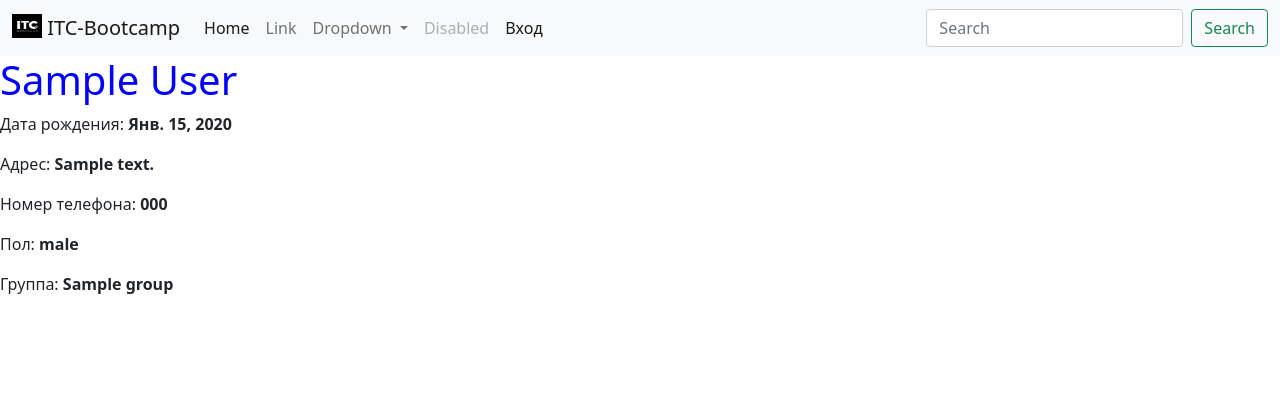
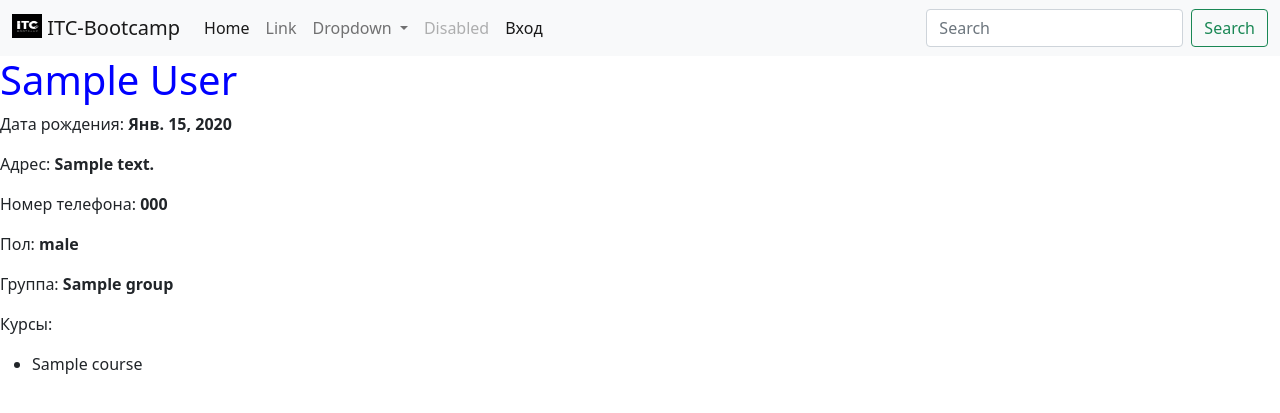
Before and after one commit to AnasKg/my_first_project, a Django app: page /course/students/1/ in a window 1280 px wide. Shown: the top 413 px of the page. Run offline with Django 3.2, Linux system fonts and the light colour scheme; tables that the repository leaves empty hold one stand-in row (values such as "Sample post"); some libraries are stand-ins or nearby versions.

Commit message:
Courses of student in detail page

```diff
--- a/course/templates/course/student-detail.html
+++ b/course/templates/course/student-detail.html
@@ -12,4 +12,18 @@
     <p>Пол: <strong>{{ student.gender }} </strong></p>
     <p>Группа: <strong>{{ student.group }} </strong></p>
 
+    <p>Курсы: </p>
+
+    {% comment %} <ul>
+        {% for course in student.courses.all %}
+            <li> {{ course.name }} </li>
+        {% endfor %}
+    </ul> {% endcomment %}
+
+    <ul>
+        {% for course in courses %}
+            <li> {{ course.name }} </li>
+        {% endfor %}
+    </ul>
+
 {% endblock %}
--- a/course/urls.py
+++ b/course/urls.py
@@ -13,7 +13,8 @@ urlpatterns = [
     path('groups/<int:group_id>/', views.group_detail, name='group_detail'),
 
     path('students/', views.student_list, name='student_list'),
-    path('students/<int:student_id>/', views.student_detail, name='student_detail'),
+    path('students/<int:student_id>/',
+         views.StudentDetailView.as_view(), name='student_detail'),
 
     path("students/random/", views.student_random, name="student_random")
 ]
--- a/course/views.py
+++ b/course/views.py
@@ -1,3 +1,4 @@
+import course
 import random
 from course.forms import BranchForm
 from django.http.response import Http404, HttpResponseRedirect
@@ -138,8 +139,25 @@ def student_list(request):
 
 def student_detail(request, student_id):
     student = Student.objects.get(id=student_id)
-    my_context = {'student': student}
+    courses = student.courses.all()
+    my_context = {'student': student, 'courses': courses}
     return render(request, 'course/student-detail.html', context=my_context)
+
+
+class StudentDetailView(DetailView):
+    model = Student
+    template_name = 'course/student-detail.html'
+    context_object_name = 'student'
+    pk_url_kwarg = 'student_id'
+
+    def get_context_data(self, **kwargs):
+        context =  super().get_context_data(**kwargs)
+        student = self.object
+        courses = student.courses.all()
+        context['courses'] = courses
+        return context
+
+
 
 
 def student_random(request):
```
